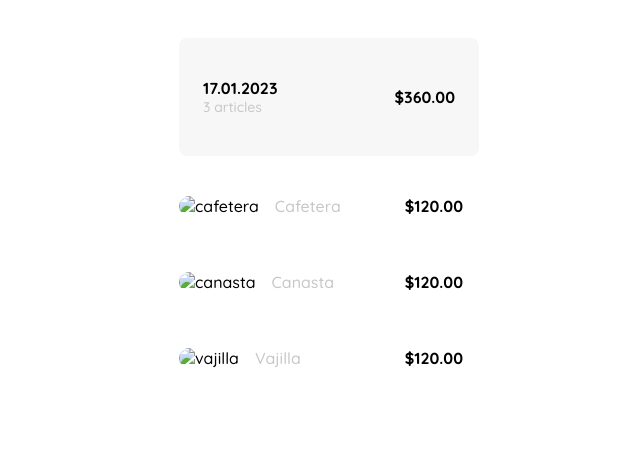
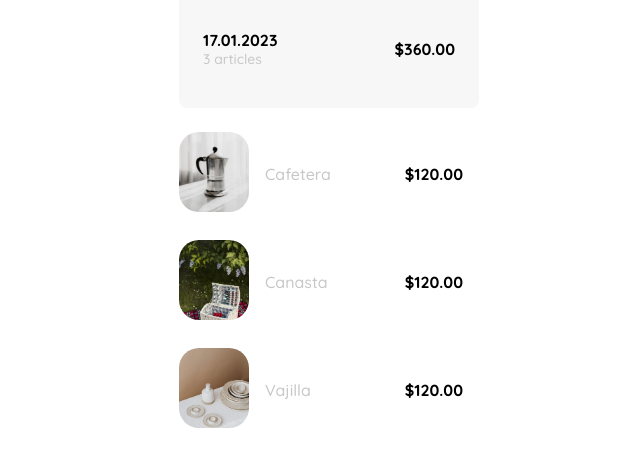
Before and after one commit to kiki-moranda/Proyect-Online-Store, a plain HTML site: page Maquetación Tienda/Pag_inicio/HTML_code/MyOrder.html in a window 1280 px wide. Shown: the part 225-692 px from the top of the page, without its empty margins (311-951 px from the left). Drawn offline with Linux system fonts and the light colour scheme.

Commit message:
actualizando la dirección de las imagenes

```diff
--- a/Maquetación Tienda/Pag_inicio/HTML_code/MyOrder.html
+++ b/Maquetación Tienda/Pag_inicio/HTML_code/MyOrder.html
@@ -115,7 +115,7 @@
 
                 <div class="shopping-cart">
                     <figure>
-                        <img src="/fronted_dev_1/Pag_inicio/img_products/cafetera.jpeg"
+                        <img src="/Proyect-Online-Store/Maquetación Tienda/Pag_inicio/img_products/cafetera.jpeg"
                         alt="cafetera">
                     </figure>
                     <p>Cafetera</p>
@@ -123,7 +123,7 @@
                 </div>
                 <div class="shopping-cart">
                     <figure>
-                        <img src="/fronted_dev_1/Pag_inicio/img_products/canasta.jpeg"
+                        <img src="/Proyect-Online-Store/Maquetación Tienda/Pag_inicio/img_products/canasta.jpeg"
                         alt="canasta">
                     </figure>
                     <p>Canasta</p>
@@ -131,7 +131,7 @@
                 </div>
                 <div class="shopping-cart">
                     <figure>
-                        <img src="/fronted_dev_1/Pag_inicio/img_products/vajilla.jpeg"
+                        <img src="/Proyect-Online-Store/Maquetación Tienda/Pag_inicio/img_products/vajilla.jpeg"
                         alt="vajilla">
                     </figure>
                     <p>Vajilla</p>
```
